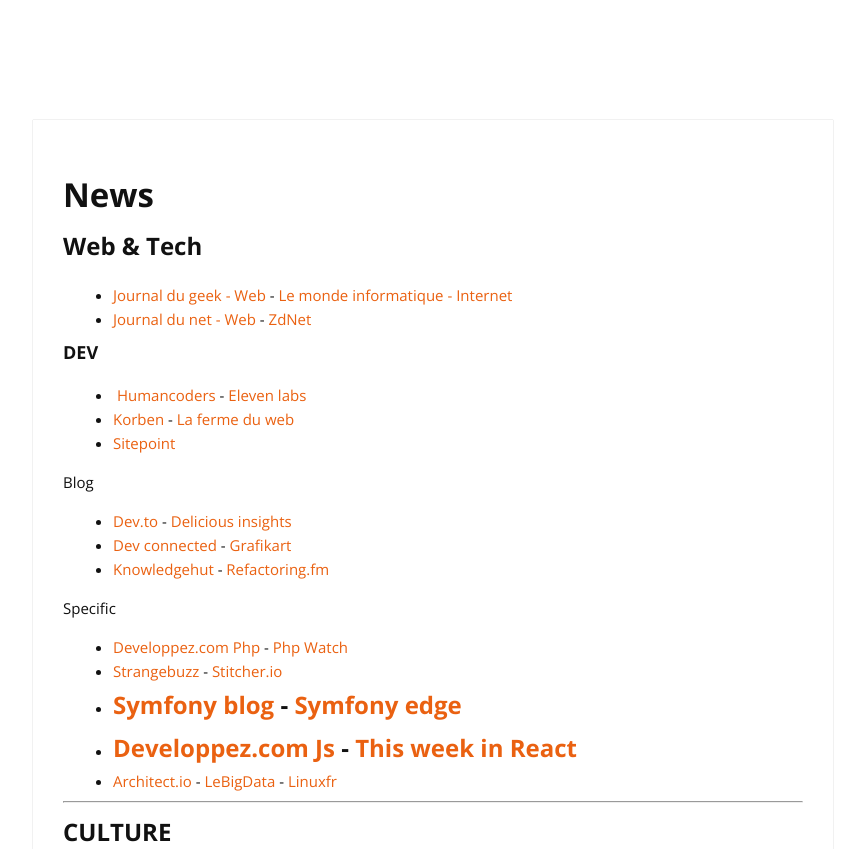
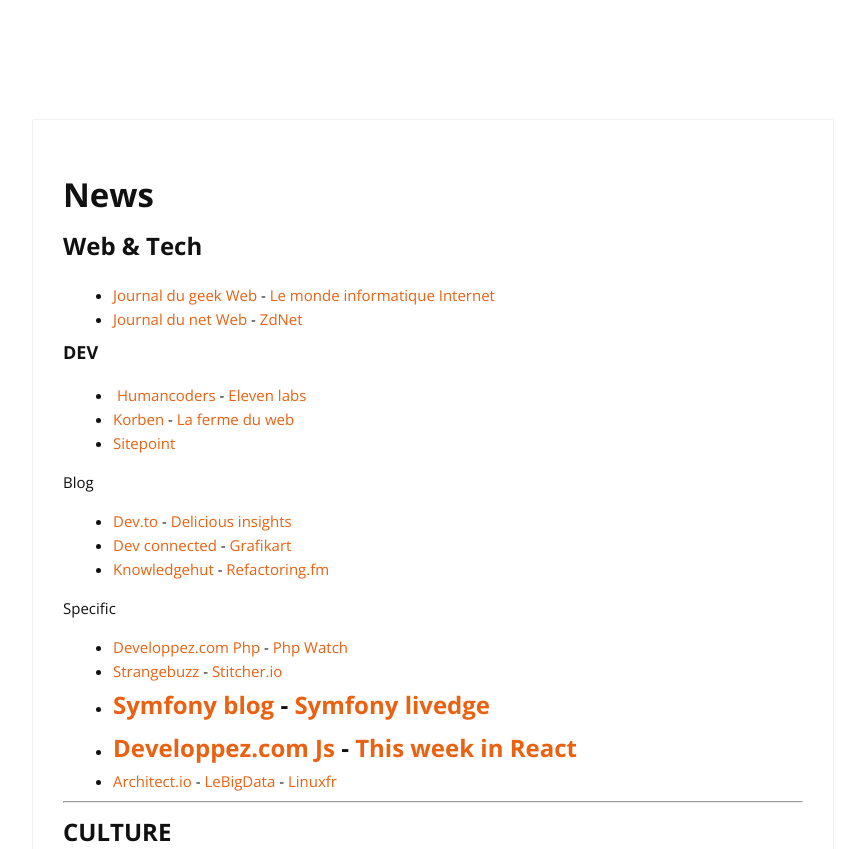
Before and after one commit to cylmat/cylmat.github.io, a Jekyll site: the page built from _pages/news.md, in a window 1280 px wide. Shown: the top 849 px of the page, without its empty margins (207-1072 px from the left). Built offline with Jekyll 4.4.1, drawn with Linux system fonts in a browser that asks for light colours; nearby versions of some CDN libraries; some of the changed text lies outside the part shown; grey boxes are pictures that could not be loaded.

Commit message:
Update news.md

```diff
--- a/_pages/news.md
+++ b/_pages/news.md
@@ -5,8 +5,8 @@
 ---
 
 ## Web & Tech
-- [Journal du geek - Web](https://www.journaldugeek.com/category/sur-le-web) - [Le monde informatique - Internet](https://www.lemondeinformatique.fr/internet-et-e-business-11.html)
-- [Journal du net - Web](https://www.journaldunet.com/web-tech) - [ZdNet](https://www.zdnet.fr)
+- [Journal du geek Web](https://www.journaldugeek.com/category/sur-le-web) - [Le monde informatique Internet](https://www.lemondeinformatique.fr/internet-et-e-business-11.html)
+- [Journal du net Web](https://www.journaldunet.com/web-tech) - [ZdNet](https://www.zdnet.fr)
 
 ### DEV
 - [![](https://news.humancoders.com/assets/favicon-1c28b03a545044e5cf5e0ae8a7b441b1520a9dde57727c86e657f4212fba9c83.ico) Humancoders](https://news.humancoders.com) - [Eleven labs](https://blog.eleven-labs.com)
@@ -21,7 +21,7 @@
 Specific
 - [Developpez.com Php](https://php.developpez.com) - [Php Watch](https://php.watch)
 - [Strangebuzz](https://www.strangebuzz.com/fr) - [Stitcher.io](https://stitcher.io)
-- [Symfony blog](https://symfony.com/blog) - [Symfony edge](https://symfony.com/blog/category/living-on-the-edge)
+- [Symfony blog](https://symfony.com/blog) - [Symfony livedge](https://symfony.com/blog/category/living-on-the-edge)
 -
 + [Developpez.com Js](https://javascript.developpez.com) - [This week in React](https://thisweekinreact.com/articles)
 -
@@ -32,7 +32,7 @@
 
 
 ## CULTURE
-- [![](https://www.lhistoire.fr/themes/custom/lhistoire/favicon.ico) L'Histoire.fr](https://www.lhistoire.fr) - [![](https://www.encyclopaedia-universalis.fr/blog/wp-content/uploads/2017/10/cropped-fav-icon-32x32.png) Universalis.fr](https://www.universalis.fr)
+- [![](https://www.lhistoire.fr/themes/custom/lhistoire/favicon.ico) L'Histoire](https://www.lhistoire.fr) - [![](https://www.encyclopaedia-universalis.fr/blog/wp-content/uploads/2017/10/cropped-fav-icon-32x32.png) Universalis](https://www.universalis.fr)
 
 ### Finance
 - [Café de la bourse](https://www.cafedelabourse.com) - [Economie.gouv](https://www.economie.gouv.fr)
```
